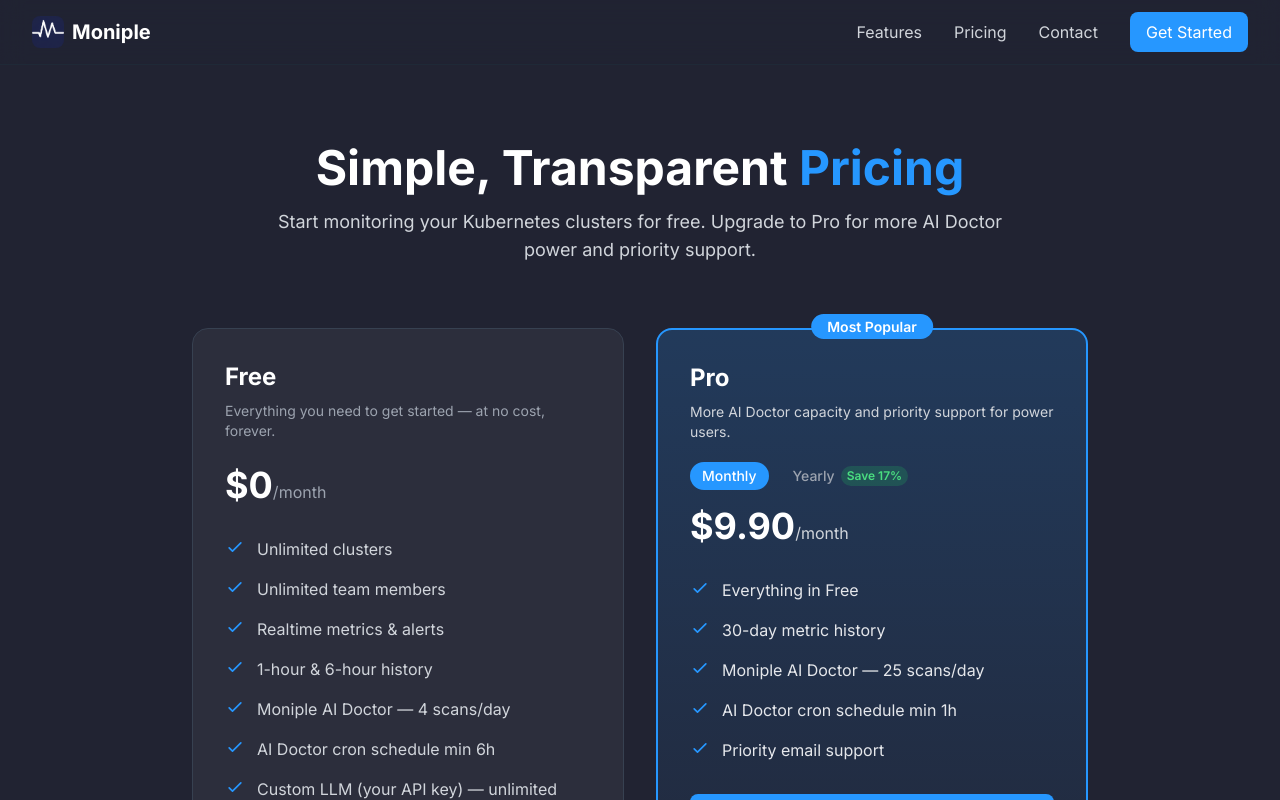
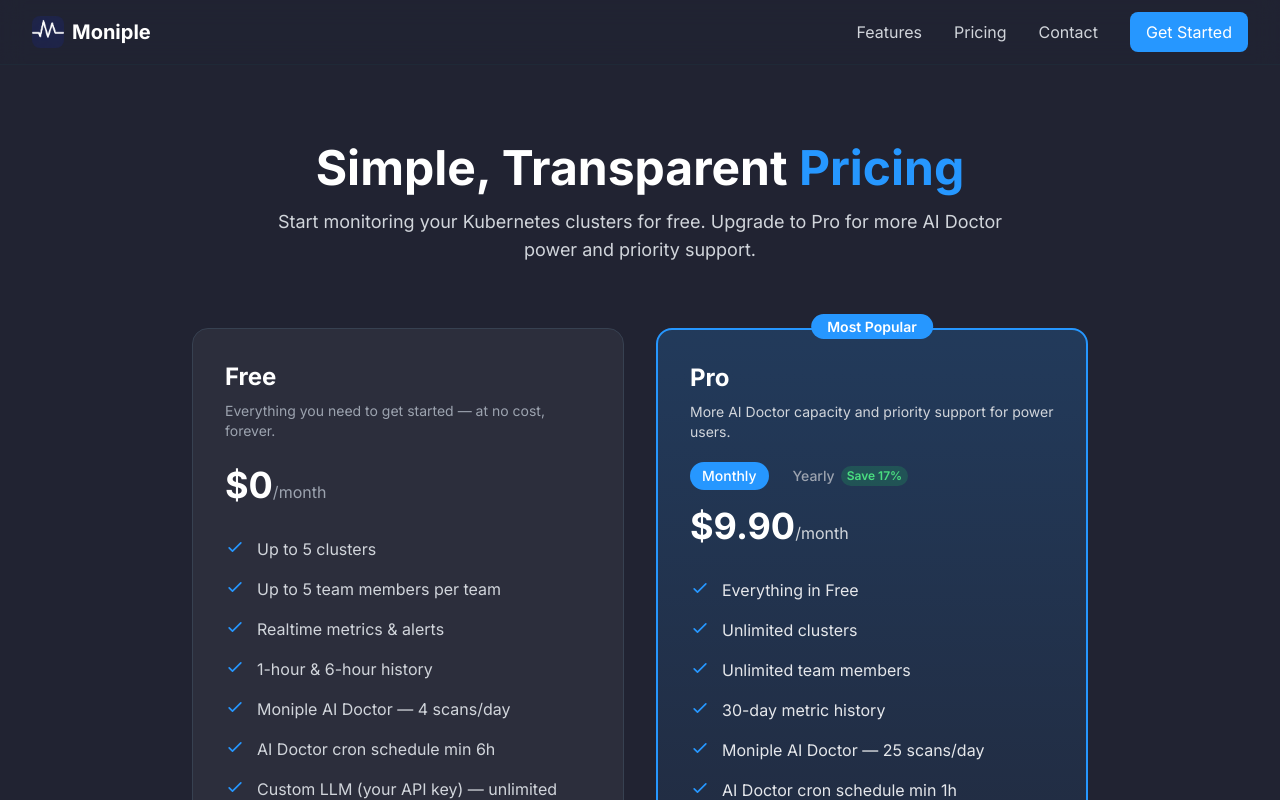
Before and after one commit to muhgumus/moniple-web, a Next.js app: page /pricing in a window 1280 px wide. Shown: the top 800 px of the page. Built offline with nearby package versions, Linux system fonts and the light colour scheme.

Commit message:
feat: update pricing page with free tier limits
Free plan: "Up to 5 clusters" and "Up to 5 team members per team"
Pro plan: "Unlimited clusters" and "Unlimited team members" added as top differentiators

```diff
--- a/src/app/pricing/page.tsx
+++ b/src/app/pricing/page.tsx
@@ -4,8 +4,8 @@
 import { useState } from "react";
 
 const freeFeatures = [
-  "Unlimited clusters",
-  "Unlimited team members",
+  "Up to 5 clusters",
+  "Up to 5 team members per team",
   "Realtime metrics & alerts",
   "1-hour & 6-hour history",
   "Moniple AI Doctor — 4 scans/day",
@@ -15,6 +15,8 @@
 
 const proFeatures = [
   "Everything in Free",
+  "Unlimited clusters",
+  "Unlimited team members",
   "30-day metric history",
   "Moniple AI Doctor — 25 scans/day",
   "AI Doctor cron schedule min 1h",
```
